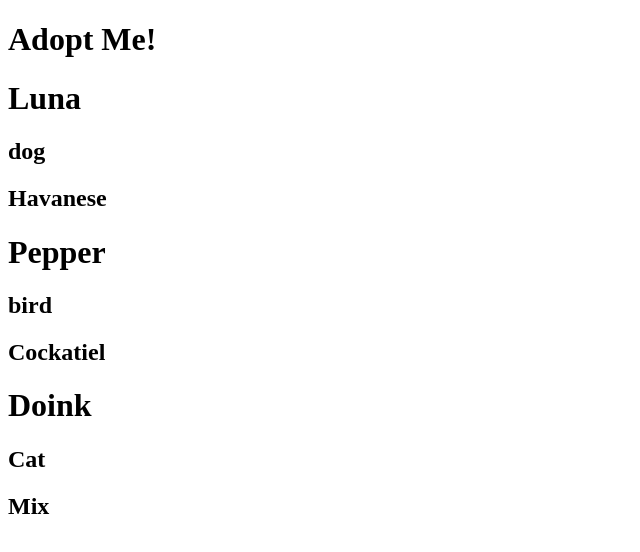
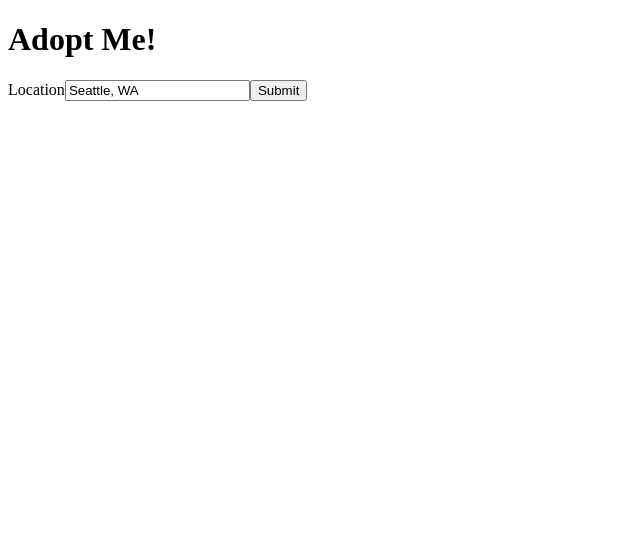
Before and after one commit to DrakeAlia/adopt-me, a React app: page / in a window 1280 px wide. Shown: the top 552 px of the page, without its empty margins (0-640 px from the left). Built offline with nearby package versions, Linux system fonts and the light colour scheme; the HTML template or start-up script is replaced by a standard one.

Commit message:
created searchparams component

```diff
--- a/package.json
+++ b/package.json
@@ -23,6 +23,9 @@
   "devDependencies": {
     "eslint": "^8.8.0",
     "eslint-config-prettier": "^8.3.0",
+    "eslint-plugin-import": "^2.25.4",
+    "eslint-plugin-jsx-a11y": "^6.5.1",
+    "eslint-plugin-react": "^7.28.0",
     "parcel": "^2.6.0",
     "prettier": "^2.7.0",
     "process": "^0.11.10"
--- a/src/App.js
+++ b/src/App.js
@@ -1,14 +1,11 @@
-import React from "react";
 import { render } from "react-dom";
-import Pet from "./Pet";
+import SearchParams from "./SearchParams";
 
 const App = () => {
     return (
         <div>
             <h1>Adopt Me!</h1>
-            <Pet name="Luna" animal="dog" breed="Havanese" />
-            <Pet name="Pepper" animal="bird" breed="Cockatiel" />
-            <Pet name="Doink" animal="Cat" breed="Mix" />
+            <SearchParams />
         </div>
     );
 };
--- /dev/null
+++ b/src/SearchParams.js
@@ -0,0 +1,24 @@
+// Now we want to make it so you can modify what
+// your search parameters are. Let's make a new
+// route called SearchParams.js and have it accept
+// these search parameters.
+
+import { useState } from "react"
+
+const SearchParams = () => {
+    const location = "Seattle, WA";
+    return (
+        <div className="search-params">
+            <form>
+                <label htmlFor="location">
+                    Location
+                    <input id="location" value={location}
+                        placeholder="Location" />
+                </label>
+                <button>Submit</button>
+            </form>
+        </div>
+    );
+};
+
+export default SearchParams;
```
Also changed, not shown: .eslintrc.json, 1 other file (tests, documents, lock files or other folders).
